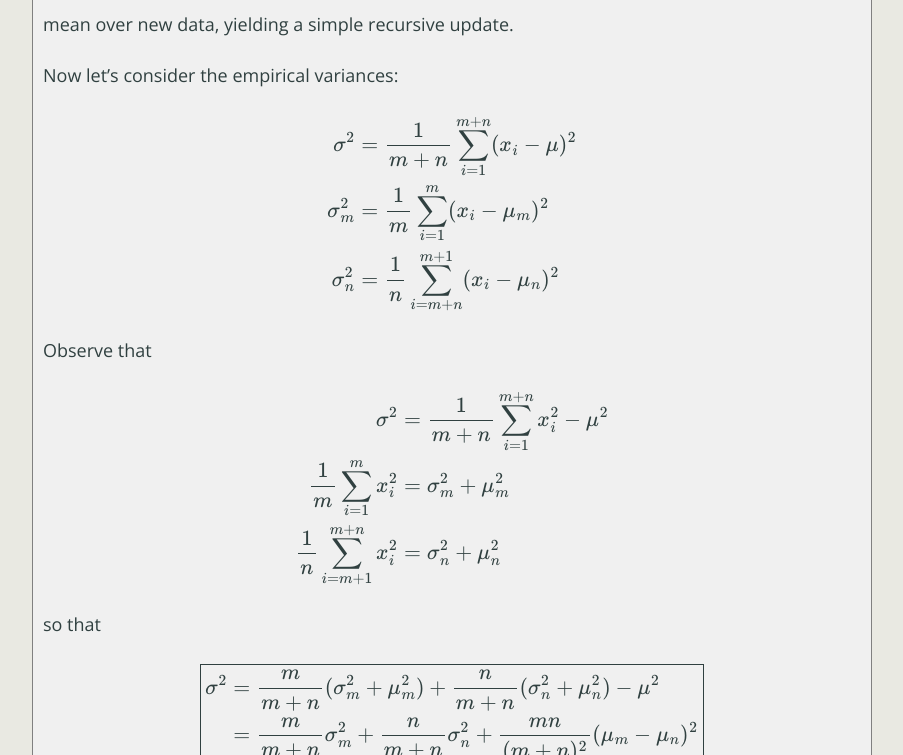
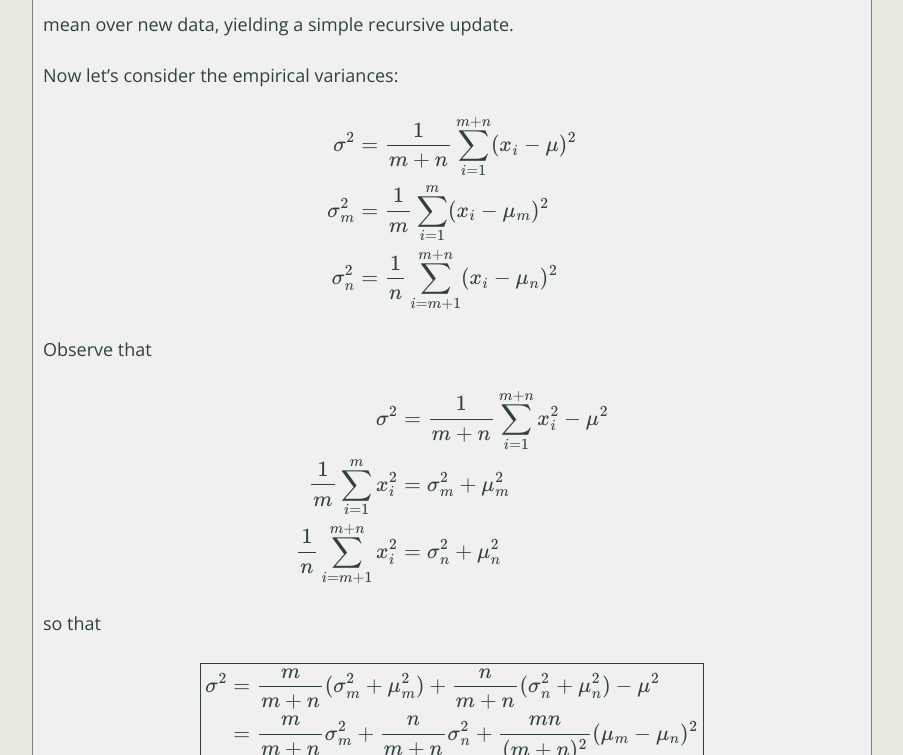
Before and after one commit to notmatthancock/notmatthancock.github.io, a Jekyll site: the page built from _posts/2017-03-23-simple-batch-stat-updates.markdown, in a window 1280 px wide and 900 px high, scrolled down 972 px. Shown: the part 145-900 px from the top of the window, without its empty margins (188-1091 px from the left). Built offline with Jekyll 4.4.1, drawn with Linux system fonts in a browser that asks for light colours; formulas are drawn with MathJax 3.

Commit message:
fix variance typo

```diff
--- a/_posts/2017-03-23-simple-batch-stat-updates.markdown
+++ b/_posts/2017-03-23-simple-batch-stat-updates.markdown
@@ -35,7 +35,7 @@ $$
 \begin{align*}
     \sigma^2   &= \frac{1}{m+n} \sum_{i=1}^{m+n} (x_i - \mu)^2 \\
     \sigma_m^2 &= \frac{1}{m} \sum_{i=1}^{m} (x_i - \mu_m)^2 \\
-    \sigma_n^2 &= \frac{1}{n} \sum_{i=m+n}^{m+1} (x_i - \mu_n)^2
+    \sigma_n^2 &= \frac{1}{n} \sum_{i=m+1}^{m+n} (x_i - \mu_n)^2
 \end{align*}
 $$
 
```
